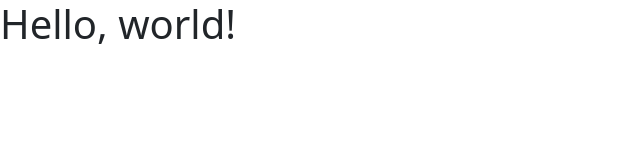
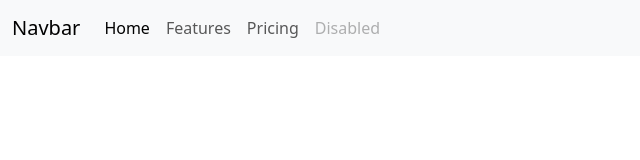
Before and after one commit to augie1140/portfolio-bootstrap5, a plain HTML site: page index.html in a window 1280 px wide. Shown: the whole page, without its empty margins (0-640 px from the left). Drawn offline with Linux system fonts and the light colour scheme.

Commit message:
menambahkan navbar

```diff
--- a/index.html
+++ b/index.html
@@ -3,12 +3,37 @@
   <head>
     <meta charset="utf-8">
     <meta name="viewport" content="width=device-width, initial-scale=1">
-    <title>My Portfolio</title>
+    <title>My Portfolio | Augie Aristito</title>
     <link rel="stylesheet" href="bootstrap/css/bootstrap.css">
   </head>
   <body>
-    <h1>Hello, world!</h1>
 
+    <!-- Navbar -->
+    <nav class="navbar navbar-expand-lg bg-body-tertiary">
+      <div class="container-fluid">
+        <a class="navbar-brand" href="#">Navbar</a>
+        <button class="navbar-toggler" type="button" data-bs-toggle="collapse" data-bs-target="#navbarNav" aria-controls="navbarNav" aria-expanded="false" aria-label="Toggle navigation">
+          <span class="navbar-toggler-icon"></span>
+        </button>
+        <div class="collapse navbar-collapse" id="navbarNav">
+          <ul class="navbar-nav">
+            <li class="nav-item">
+              <a class="nav-link active" aria-current="page" href="#">Home</a>
+            </li>
+            <li class="nav-item">
+              <a class="nav-link" href="#">Features</a>
+            </li>
+            <li class="nav-item">
+              <a class="nav-link" href="#">Pricing</a>
+            </li>
+            <li class="nav-item">
+              <a class="nav-link disabled" aria-disabled="true">Disabled</a>
+            </li>
+          </ul>
+        </div>
+      </div>
+    </nav>
+    <!-- End Navbar -->
     <script src="bootstrap/js/bootstrap.bundle.js"></script>
   </body>
 </html>
```
